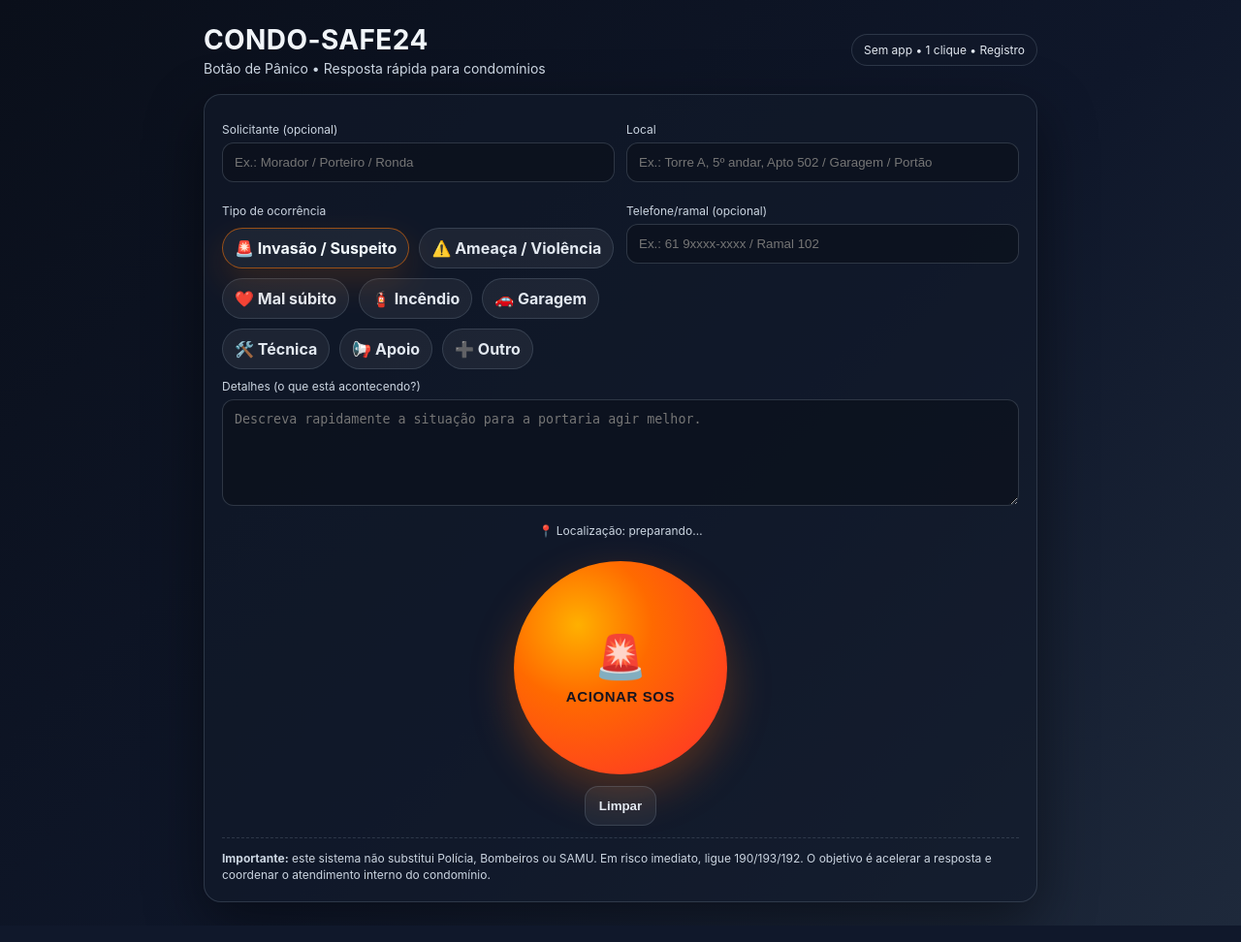
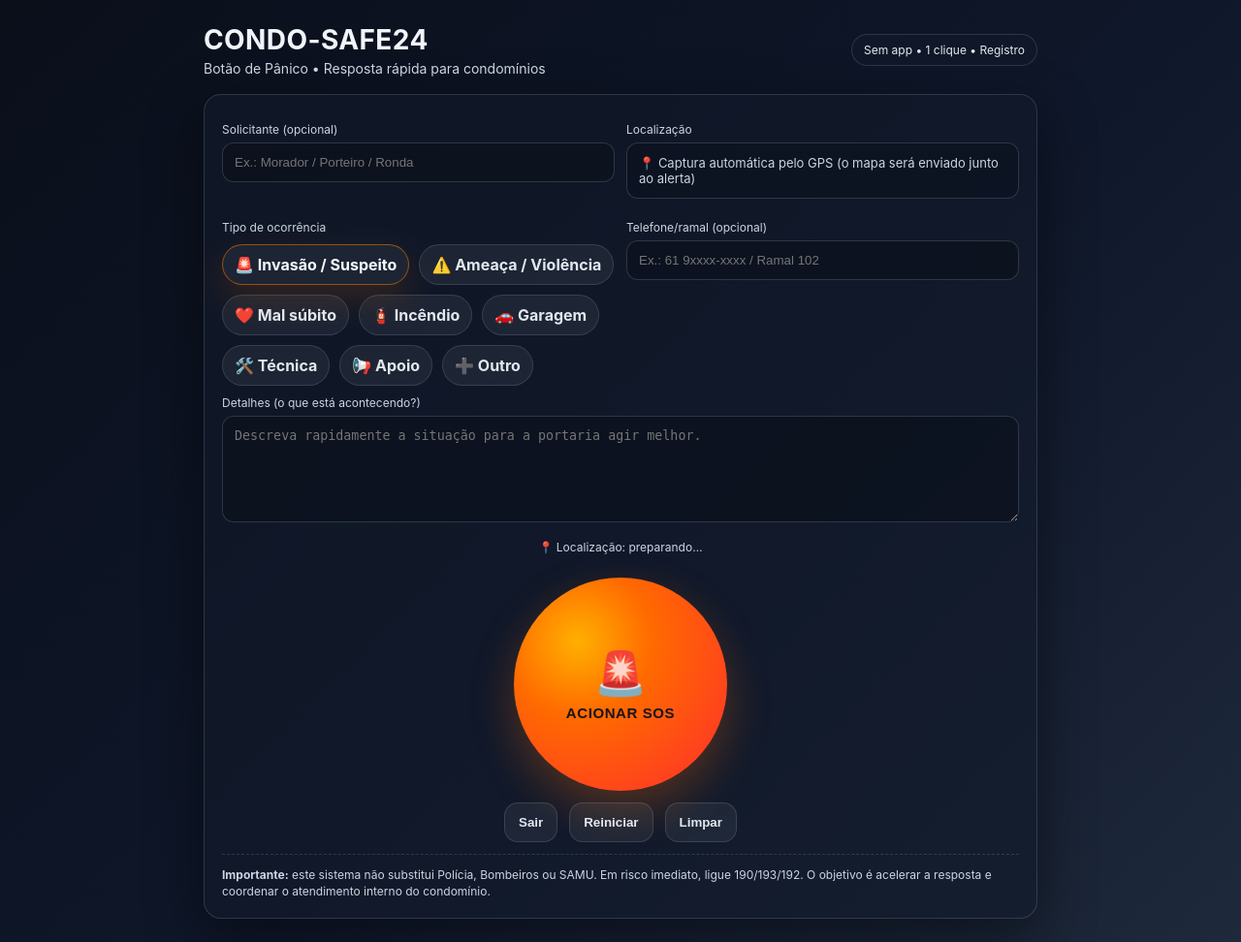
Before and after one commit to salveci2022/CONDO-SAFE24, a Flask app: page /sos in a window 1280 px wide. Shown: the whole page at 97% size. Run offline with Flask 3, Linux system fonts and the light colour scheme.

Commit message:
add arquivos no repo

```diff
--- a/app.py
+++ b/app.py
@@ -68,6 +68,13 @@ def login_central():
         return redirect(url_for('central'))
     return render_template('login_central.html', erro=None)
 
+
+@app.route('/logout_central')
+def logout_central():
+    """Encerra a sessão da Central e volta para a tela de login."""
+    session.pop('central_auth', None)
+    return redirect(url_for('login_central'))
+
 # ========== SISTEMA DE ÁUDIO ==========
 @app.route('/play-alarm')
 def play_alarm():
@@ -94,13 +101,18 @@ def receber_alerta():
 
         # Compatibilidade (projetos antigos): teacher/room continuam aceitos
         caller = (data.get('caller') or data.get('teacher') or '—')
-        location = (data.get('location') or data.get('room') or 'Local não informado')
+        # No CONDO-SAFE24 a localização principal é o MAPA (GPS). Mantemos este campo apenas por compatibilidade.
+        location = (data.get('location') or data.get('room') or '')
         occ_type = (data.get('type') or data.get('occ_type') or 'Ocorrência')
         description = (data.get('description') or 'Sem descrição')
         contact = (data.get('contact') or '')
         lat = data.get('lat')
         lng = data.get('lng')
         accuracy = data.get('accuracy')
+
+        maps_url = None
+        if lat is not None and lng is not None and str(lat) != '' and str(lng) != '':
+            maps_url = f"https://www.google.com/maps?q={lat},{lng}"
 
         now = datetime.datetime.now(TZ)
 
@@ -117,6 +129,7 @@ def receber_alerta():
             'lat': lat,
             'lng': lng,
             'accuracy': accuracy,
+            'maps_url': maps_url,
         }
 
         alertas.insert(0, novo_alerta)
@@ -259,7 +272,8 @@ def report_pdf():
     c.drawString(40, y, "ID")
     c.drawString(70, y, "Data/Hora")
     c.drawString(170, y, "Tipo")
-    c.drawString(300, y, "Local")
+    c.drawString(300, y, "GPS")
+    c.drawString(420, y, "Mapa")
     c.drawString(510, y, "Status")
     y -= 12
     c.line(40, y, width - 40, y)
@@ -276,7 +290,32 @@ def report_pdf():
         c.drawString(40, y, str(a.get('id', '')))
         c.drawString(70, y, (a.get('timestamp') or '')[:19])
         c.drawString(170, y, (a.get('type') or '')[:20])
-        c.drawString(300, y, (a.get('location') or '')[:35])
+
+        lat = a.get('lat')
+        lng = a.get('lng')
+        acc = a.get('accuracy')
+        gps_txt = '—'
+        if lat is not None and lng is not None and str(lat) != '' and str(lng) != '':
+            try:
+                gps_txt = f"{float(lat):.6f}, {float(lng):.6f}"
+            except Exception:
+                gps_txt = f"{lat}, {lng}"
+            if acc not in (None, '', 0, '0'):
+                try:
+                    gps_txt += f" (±{int(float(acc))}m)"
+                except Exception:
+                    pass
+        c.drawString(300, y, gps_txt[:22])
+
+        maps_url = a.get('maps_url')
+        if maps_url:
+            c.setFillColorRGB(0, 0.6, 0.8)
+            c.drawString(420, y, "Abrir")
+            c.linkURL(maps_url, (420, y-2, 455, y+10), relative=0)
+            c.setFillColorRGB(0, 0, 0)
+        else:
+            c.drawString(420, y, "—")
+
         c.drawString(510, y, status)
         y -= 14
 
--- a/templates/central.html
+++ b/templates/central.html
@@ -609,7 +609,6 @@
                                 <tr>
                                     <th>#</th>
                                     <th>Solicitante</th>
-                                    <th>Local</th>
                                     <th>Tipo</th>
                                     <th>Detalhes</th>
                                     <th>Data/Hora</th>
@@ -619,7 +618,7 @@
                             </thead>
                             <tbody id="alertsBody">
                                 <tr>
-                                    <td colspan="8" style="text-align:center; padding:30px; color:#94a3b8;">
+                                    <td colspan="7" style="text-align:center; padding:30px; color:#94a3b8;">
                                         Nenhum alerta recebido ainda...
                                     </td>
                                 </tr>
@@ -649,7 +648,7 @@
         const tbody = document.getElementById('alertsBody');
         tbody.innerHTML = '';
         if (!alerts || alerts.length === 0) {
-            tbody.innerHTML = '<tr><td colspan="8" style="text-align:center; padding:30px; color:#94a3b8;">Nenhum alerta recebido ainda...</td></tr>';
+            tbody.innerHTML = '<tr><td colspan="7" style="text-align:center; padding:30px; color:#94a3b8;">Nenhum alerta recebido ainda...</td></tr>';
             return;
         }
         alerts.forEach((a, idx) => {
@@ -658,7 +657,6 @@
             tr.innerHTML = `
                 <td>${idx + 1}</td>
                 <td>${a.caller || '—'}</td>
-                <td>${a.location || '—'}</td>
                 <td>${a.type || '—'}</td>
                 <td>${a.description || '—'}</td>
                 <td>${a.ts || '—'}</td>
--- a/templates/painel_publico.html
+++ b/templates/painel_publico.html
@@ -387,7 +387,6 @@
                         <tr>
                             <th>#</th>
                             <th>Solicitante</th>
-                            <th>Local</th>
                             <th>Tipo</th>
                             <th>Detalhes</th>
                             <th>Data/Hora</th>
@@ -397,7 +396,7 @@
                     </thead>
                     <tbody id="alertsBody">
                         <tr>
-                            <td colspan="8" style="text-align:center; padding:30px; color:#94a3b8;">
+                            <td colspan="7" style="text-align:center; padding:30px; color:#94a3b8;">
                                 Carregando alertas...
                             </td>
                         </tr>
@@ -465,7 +464,7 @@
         const tbody = document.getElementById('alertsBody');
 
         if (!alerts || alerts.length === 0) {
-            tbody.innerHTML = '<tr><td colspan="8" style="text-align:center; padding:30px; color:#94a3b8;">Nenhum alerta registrado ainda...</td></tr>';
+            tbody.innerHTML = '<tr><td colspan="7" style="text-align:center; padding:30px; color:#94a3b8;">Nenhum alerta registrado ainda...</td></tr>';
             return;
         }
 
@@ -478,7 +477,6 @@
             tr.innerHTML = `
                 <td>${idx + 1}</td>
                 <td>${a.caller || '—'}</td>
-                <td>${a.location || '—'}</td>
                 <td>${a.type || '—'}</td>
                 <td>${a.description || '—'}</td>
                 <td>${a.ts || '—'}</td>
--- a/templates/sos.html
+++ b/templates/sos.html
@@ -141,8 +141,10 @@
           <input id="caller" placeholder="Ex.: Morador / Porteiro / Ronda" />
         </div>
         <div>
-          <label for="location">Local</label>
-          <input id="location" placeholder="Ex.: Torre A, 5º andar, Apto 502 / Garagem / Portão" />
+          <label>Localização</label>
+          <div style="padding:12px 12px; border-radius:12px; border:1px solid rgba(148,163,184,.25); background: rgba(10,15,26,.45); color:#cbd5e1; font-size:13px;">
+            📍 Captura automática pelo GPS (o mapa será enviado junto ao alerta)
+          </div>
         </div>
         <div>
           <label for="type">Tipo de ocorrência</label>
@@ -194,6 +196,8 @@
       </div>
 
       <div class="actions-row">
+        <button class="btn" onclick="sair()">Sair</button>
+        <button class="btn" onclick="reiniciar()">Reiniciar</button>
         <button class="btn" onclick="limpar()">Limpar</button>
       </div>
 
@@ -217,7 +221,7 @@ function showStatus(msg, ok=true){
 }
 
 function limpar(){
-  ['caller','location','description','contact'].forEach(id=>document.getElementById(id).value='');
+  ['caller','description','contact'].forEach(id=>document.getElementById(id).value='');
   document.getElementById('type').value = "Invasão / Suspeito";
   // volta o destaque para a primeira ocorrência
   document.querySelectorAll('#quickTypes .type-pill').forEach((p,i)=>{
@@ -232,6 +236,14 @@ function limpar(){
   document.getElementById('accuracy').value='';
   document.getElementById('gpsInfo').textContent='📍 Localização: preparando…';
   if (typeof gpsPromise !== 'undefined') gpsPromise = null;
+}
+
+function reiniciar(){
+  window.location.reload();
+}
+
+function sair(){
+  window.location.href = '/';
 }
 
 // GPS automático (híbrido)
@@ -256,27 +268,56 @@ function requestGPS(triggerLabel){
 
   if(info) info.textContent = '📍 Localização: capturando…';
 
+  // Captura "melhor" (híbrida): usa watchPosition por poucos segundos e guarda a melhor precisão.
   gpsPromise = new Promise((resolve)=>{
-    navigator.geolocation.getCurrentPosition(
-      (pos)=>{
-        const lat = pos.coords.latitude;
-        const lng = pos.coords.longitude;
-        const acc = pos.coords.accuracy;
+    let best = null;
+    let watchId = null;
+    let finished = false;
+
+    function finish(result){
+      if(finished) return;
+      finished = true;
+      if(watchId !== null){
+        try { navigator.geolocation.clearWatch(watchId); } catch(e) {}
+      }
+      gpsPromise = null;
+      resolve(result);
+    }
+
+    function accept(pos){
+      const lat = pos.coords.latitude;
+      const lng = pos.coords.longitude;
+      const acc = pos.coords.accuracy;
+      if(!best || (Number.isFinite(acc) && acc < best.accuracy)){
+        best = {lat, lng, accuracy: acc};
         latEl.value = lat;
         lngEl.value = lng;
         accEl.value = acc;
         if(info) info.textContent = `📍 Localização: OK (±${Math.round(acc)}m)`;
-        gpsPromise = null;
-        resolve({lat, lng, accuracy: acc});
-      },
-      (err)=>{
-        // usuário negou ou falhou
-        if(info) info.textContent = '📍 Localização: não permitida ou indisponível.';
-        gpsPromise = null;
-        resolve(null);
-      },
-      { enableHighAccuracy:true, timeout:8000, maximumAge:0 }
-    );
+      }
+      // Se já ficou bom, encerra rápido
+      if(best && best.accuracy <= 35){
+        finish(best);
+      }
+    }
+
+    function fail(){
+      if(info) info.textContent = '📍 Localização: não permitida ou indisponível.';
+      finish(null);
+    }
+
+    try {
+      watchId = navigator.geolocation.watchPosition(accept, fail, { enableHighAccuracy:true, timeout:9000, maximumAge:0 });
+    } catch(e){
+      // fallback
+      navigator.geolocation.getCurrentPosition(accept, fail, { enableHighAccuracy:true, timeout:9000, maximumAge:0 });
+    }
+
+    // fecha em até 4s com a melhor que tiver
+    setTimeout(()=>{
+      if(best) finish(best);
+      else fail();
+    }, 4000);
   });
 
   return gpsPromise;
@@ -308,7 +349,6 @@ async function enviarAlerta(){
   const btn = document.getElementById('sosBtn');
   const txt = document.getElementById('sosTxt');
   const caller = document.getElementById('caller').value.trim();
-  const location = document.getElementById('location').value.trim();
   const type = document.getElementById('type').value.trim();
   const description = document.getElementById('description').value.trim();
   const contact = document.getElementById('contact').value.trim();
@@ -322,8 +362,8 @@ async function enviarAlerta(){
   const lng = document.getElementById('lng').value || null;
   const accuracy = document.getElementById('accuracy').value || null;
 
-  if(!location || !type){
-    showStatus("Preencha pelo menos o LOCAL e o TIPO de ocorrência.", false);
+  if(!type){
+    showStatus("Selecione o tipo de ocorrência.", false);
     return;
   }
 
@@ -339,7 +379,7 @@ async function enviarAlerta(){
     const res = await fetch('/api/alert', {
       method:'POST',
       headers:{'Content-Type':'application/json'},
-      body: JSON.stringify({ caller, location, type, description, contact, lat, lng, accuracy })
+      body: JSON.stringify({ caller, type, description, contact, lat, lng, accuracy })
     });
     const data = await res.json();
     if(data && data.ok){
```
